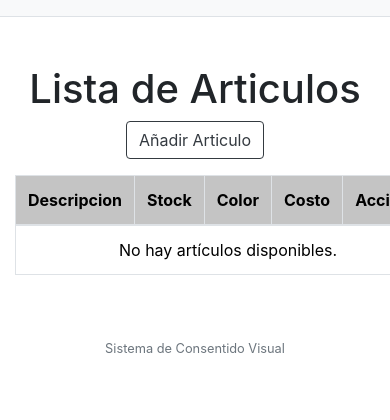
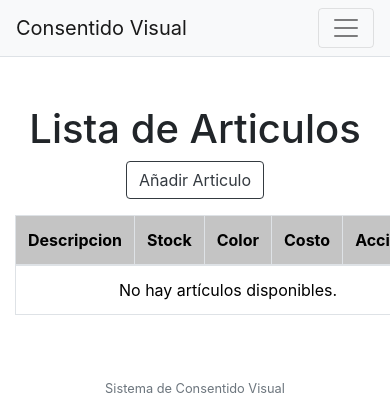
Before and after one commit to putallazNicolas/NesvexSystem, a Python web app: template templates/articles.html in a window 390 px wide; the page is wider, and only the part inside the window is pictured. Shown: the top 420 px of that part. Run offline with Jinja, Linux system fonts and the light colour scheme; the template is opened without the code that fills it, so the values that code supplies are empty; some libraries are stand-ins or nearby versions.

Commit message:
fixed mobile view layout

```diff
--- a/templates/layout.html
+++ b/templates/layout.html
@@ -22,8 +22,12 @@
 
     </head>
     <body>
-        <nav class="navbar navbar-expand-lg bg-body-tertiary border-bottom">
+        <nav class="navbar navbar-expand-lg navbar-light bg-light border-bottom">
             <div class="container-fluid">
+                <a class="navbar-brand" href="/">Consentido Visual</a>
+                <button class="navbar-toggler" type="button" data-bs-toggle="collapse" data-bs-target="#navbarNav" aria-controls="navbarNav" aria-expanded="false" aria-label="Toggle navigation">
+                    <span class="navbar-toggler-icon"></span>
+                </button>
                 <div class="collapse navbar-collapse" id="navbarNav">
                     {% if session["user_id"] %}
                     <ul class="navbar-nav me-auto">
@@ -33,7 +37,7 @@
                         <li class="nav-item"><a class="nav-link" href="/articles">Articulos</a></li>
                         <li class="nav-item"><a class="nav-link" href="/movements">Movimientos</a></li>
                     </ul>
-                <ul class="navbar-nav ms-auto">
+                    <ul class="navbar-nav">
                         <li class="nav-item"><a class="nav-link" href="/register">Registrar usuario</a></li>
                         <li class="nav-item"><a class="nav-link" href="/logout">Salir</a></li>
                     </ul>
@@ -41,8 +45,6 @@
                 </div>
             </div>
         </nav>
-
-
 
         <main class="container py-5 text-center">
             {% if alert %}
```
Lines whose indentation alone changed are shown as unchanged.
